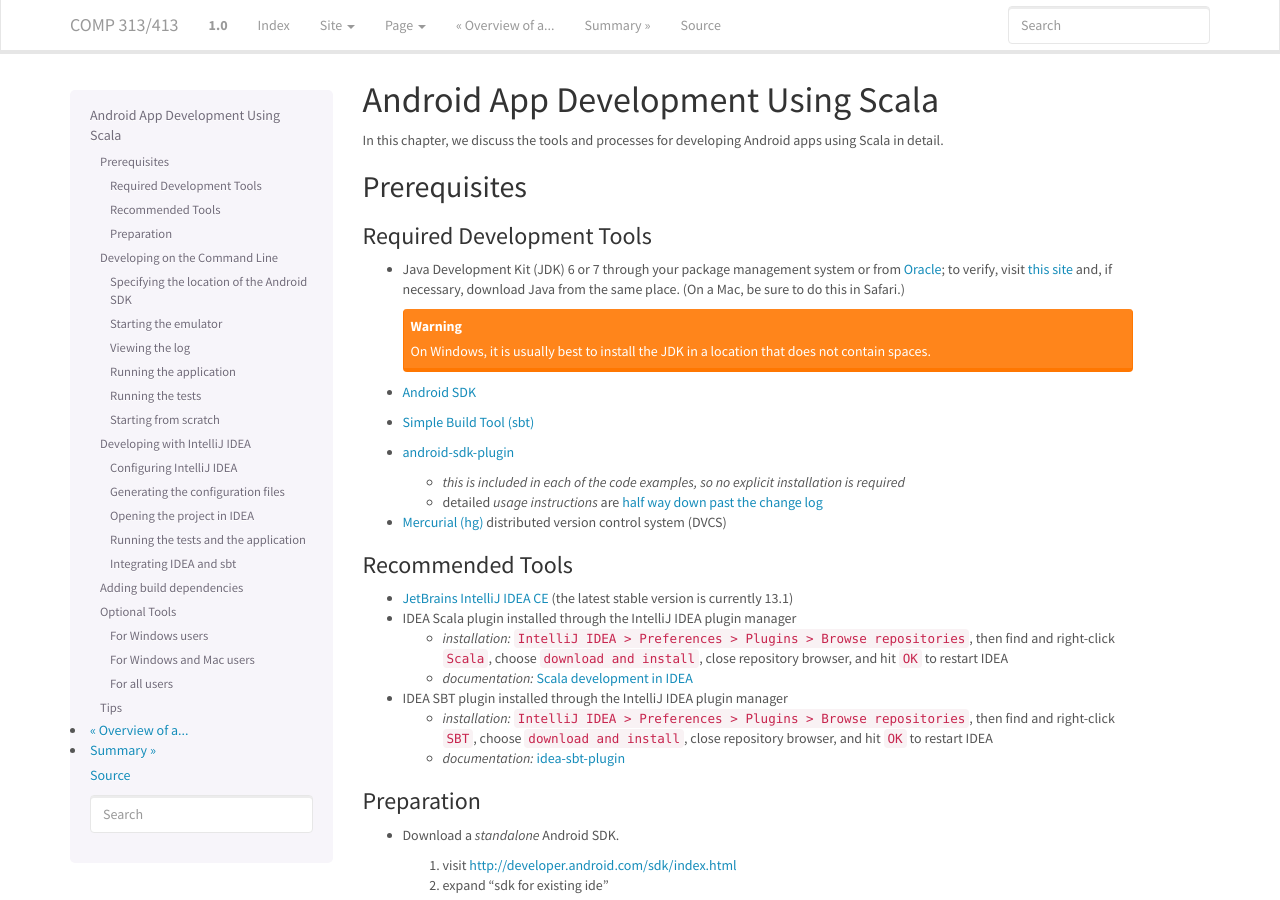
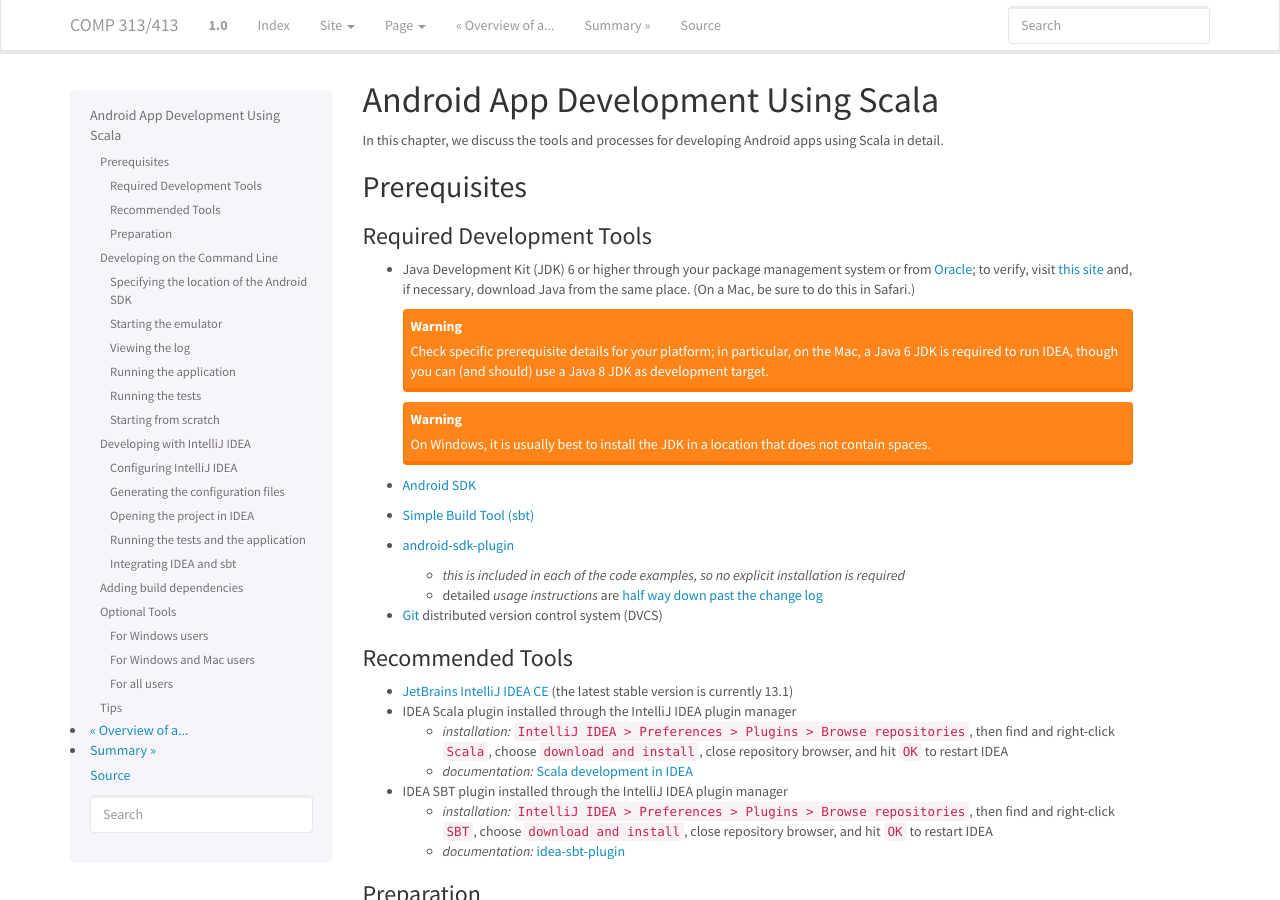
Before and after one commit to LoyolaChicagoBooks/lucoodevcourse, a Sphinx documentation site: the page built from source/scalaandroiddev.rst, in a window 1280 px wide and 900 px high. Built offline with Sphinx 7.4.7, drawn with Linux system fonts in a browser that asks for light colours.

Commit message:
updated info on dev tools

```diff
--- a/source/scalaandroiddev.rst
+++ b/source/scalaandroiddev.rst
@@ -9,13 +9,15 @@
 Required Development Tools
 ^^^^^^^^^^^^^^^^^^^^^^^^^^
 
-* Java Development Kit (JDK) 6 or 7 through your package management
+* Java Development Kit (JDK) 6 or higher through your package management
   system or from
   `Oracle <http://www.oracle.com/technetwork/java/javase/downloads>`_;
   to verify, visit `this site
   <http://www.java.com/en/download/installed.jsp>`_
   and, if necessary, download Java from the same place.
   (On a Mac, be sure to do this in Safari.)
+
+  .. warning:: Check specific prerequisite details for your platform; in particular, on the Mac, a Java 6 JDK is required to run IDEA, though you can (and should) use a Java 8 JDK as development target.
 
   .. warning:: On Windows, it is usually best to install the JDK in a location that does not contain spaces.
 
@@ -26,7 +28,7 @@
   - *this is included in each of the code examples, so no explicit installation is required*
   -  detailed *usage instructions* are `half way down past the change log <https://github.com/pfn/android-sdk-plugin>`_
 
-* `Mercurial (hg) <http://mercurial.selenic.com>`_ distributed version control system (DVCS)
+* `Git <http://git-scm.com/>`_ distributed version control system (DVCS)
 
 Recommended Tools
 ^^^^^^^^^^^^^^^^^
```
